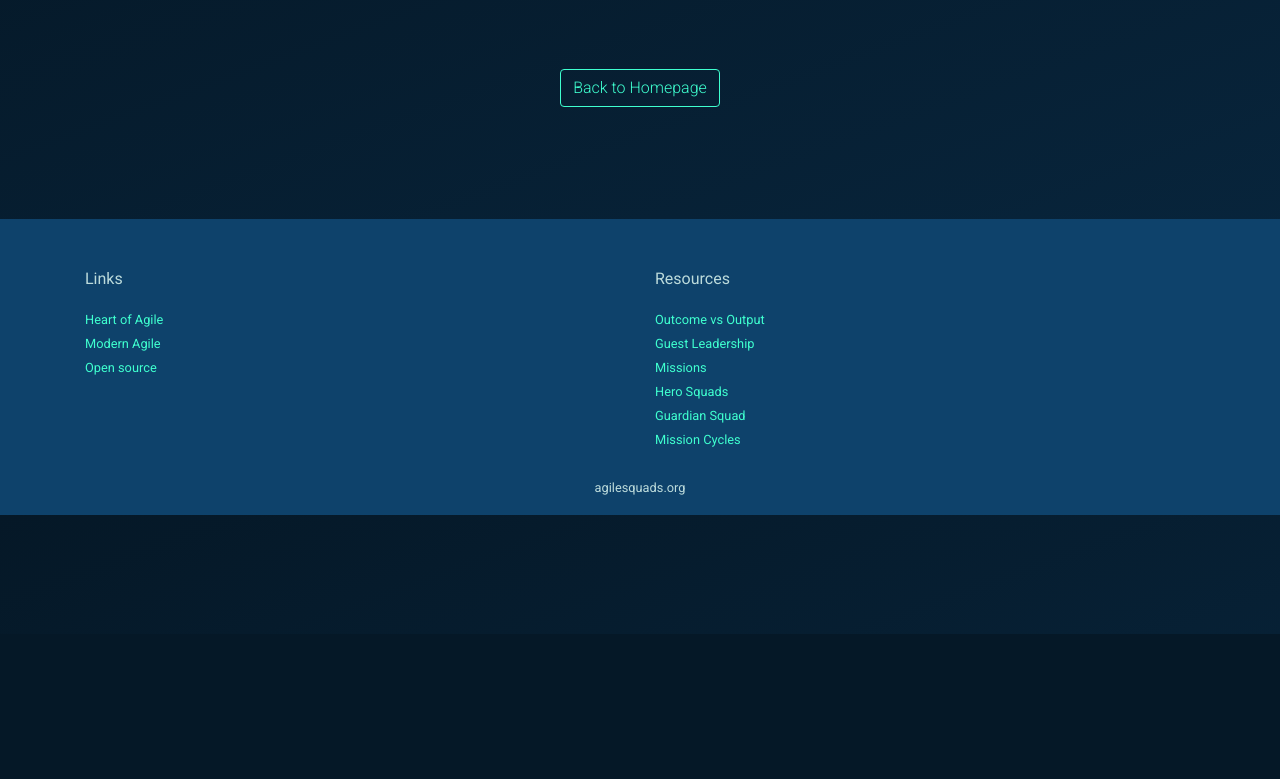
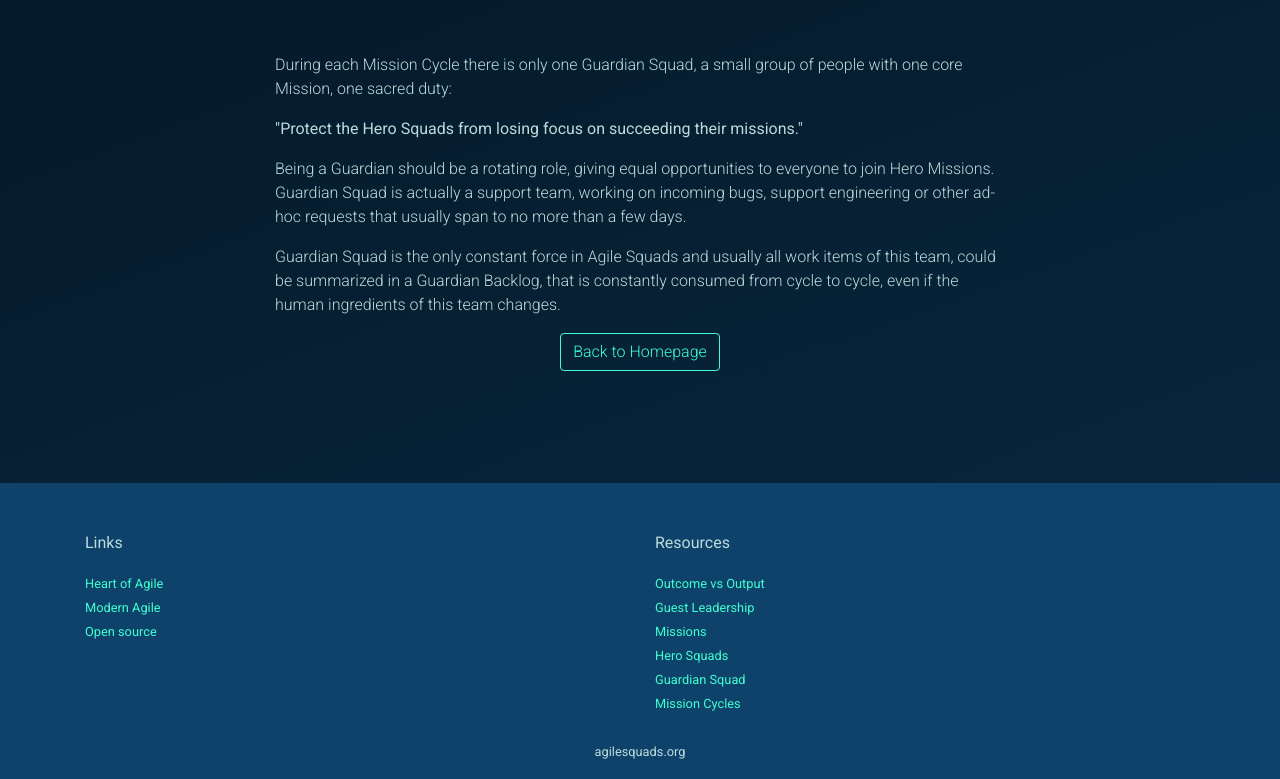
Before and after one commit to agilesquads/agilesquads.github.io, a website built with webpack: page src/html/guardian-squad.html in a window 1280 px wide. Shown: the part 166-945 px from the top of the page. Before the commit the page ends 800 px from the top, so only its background shows below. Built offline with nearby package versions, Linux system fonts and the light colour scheme.

Commit message:
Guardian Squad documentation

```diff
--- a/src/html/guardian-squad.html
+++ b/src/html/guardian-squad.html
@@ -15,7 +15,7 @@
 
   <%= require('html-loader!./partials/navigation.html') %>
 
-  <div class="container py-5 mt-5 font-weight-light">
+  <div class="container py-5 mt-5">
     <header class="text-center text-white">
       <h1 class="display-4 text-primary">Guardian Squad</h1>
     </header>
@@ -23,6 +23,22 @@
     <div class="row py-5">
       <div class="col-lg-8 col-md-12 col-sm-12 mx-auto">
         <p class="font-weight-light">
+          During each Mission Cycle there is only one Guardian Squad, a small group of people
+          with one core Mission, one sacred duty:
+        </p>
+        <p>
+          "Protect the Hero Squads from losing focus on succeeding their missions."
+        </p>
+        <p class="font-weight-light">
+          Being a Guardian should be a rotating role, giving equal opportunities to everyone
+          to join Hero Missions. Guardian Squad is actually a support team, working on incoming bugs,
+          support engineering or other ad-hoc requests that usually span to no more than a
+          few days.
+        </p>
+        <p class="font-weight-light">
+          Guardian Squad is the only constant force in Agile Squads and usually all work items
+          of this team, could be summarized in a Guardian Backlog, that is constantly consumed
+          from cycle to cycle, even if the human ingredients of this team changes.
         </p>
 
         <p class="text-center">
```
